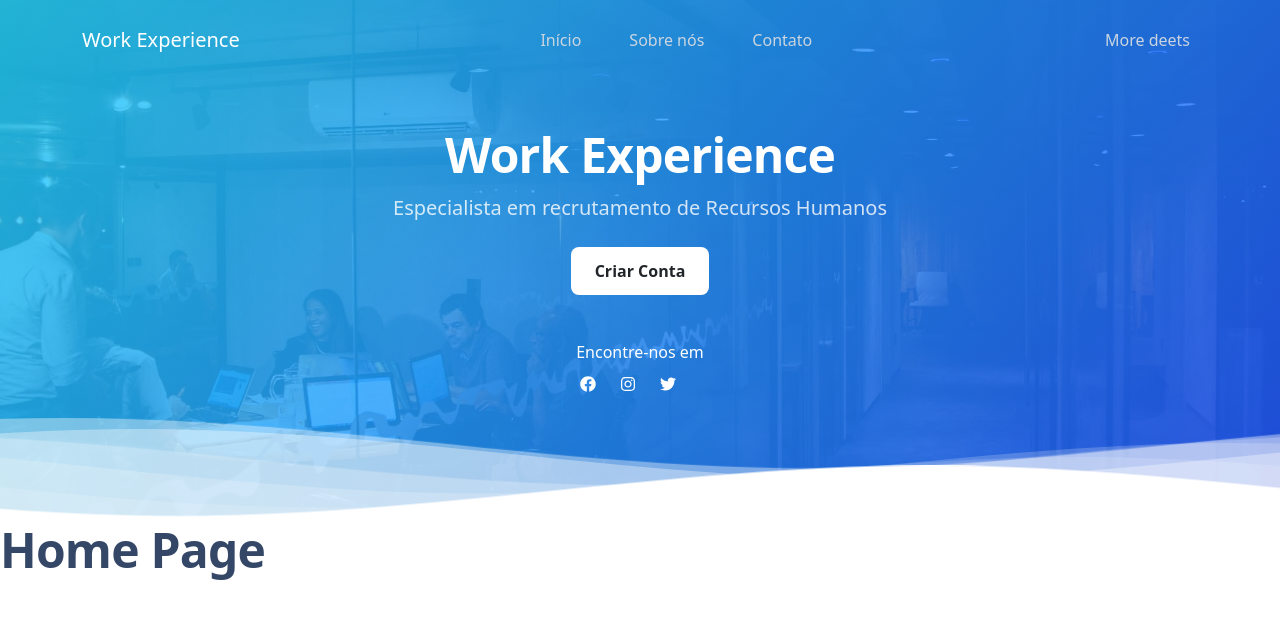
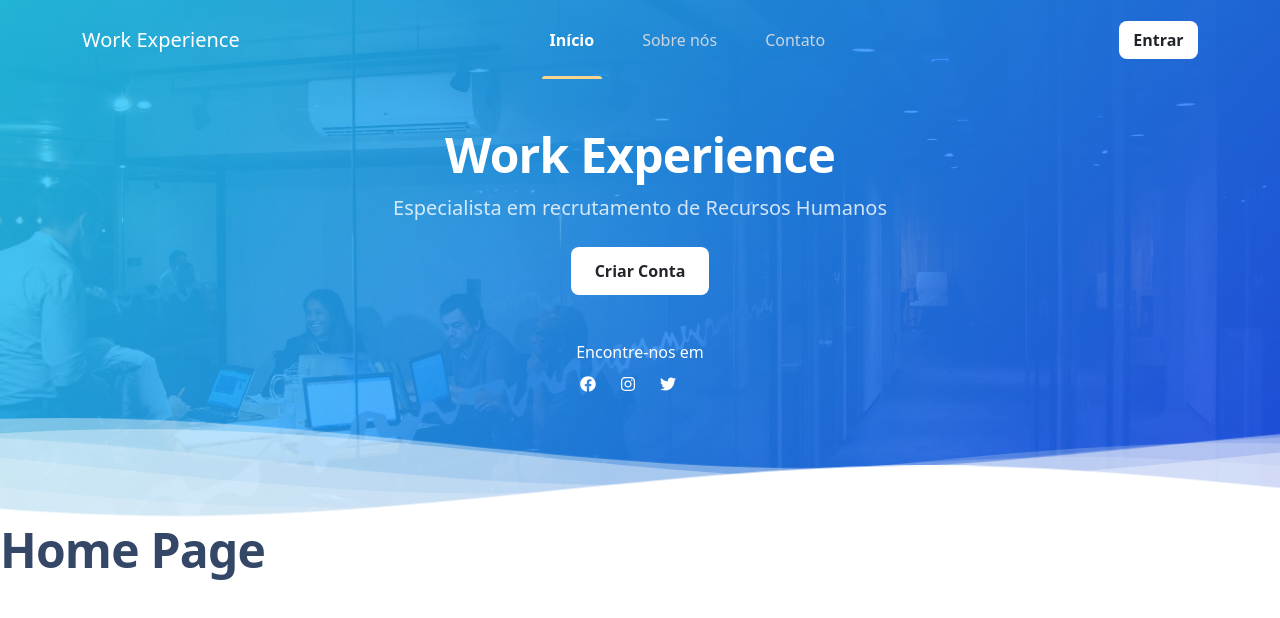
Before and after one commit to theovictor/work-experience, a React (Create React App) app: page /home in a window 1280 px wide. Shown: the top 618 px of the page. Built offline with nearby package versions, Linux system fonts and the light colour scheme; the HTML template or start-up script is replaced by a standard one.

Commit message:
navbar finalizada

```diff
--- a/src/components/Navbar/index.js
+++ b/src/components/Navbar/index.js
@@ -1,22 +1,23 @@
-import { Container, Nav, Navbar } from "react-bootstrap";
-import { Link } from "react-router-dom";
+import { NavLink } from "react-router-dom";
+import { Container, Nav, Navbar, Button } from "react-bootstrap";
 import styles from "./styles.module.scss";
 
 export function MainNavbar() {
+
   return (
     <>
-      <Navbar collapseOnSelect expand="sm" fixed="top" variant="dark" className={styles.active}>
+      <Navbar collapseOnSelect expand="sm" fixed="top" variant="dark">
         <Container>
           <Navbar.Brand>Work Experience</Navbar.Brand>
           <Navbar.Toggle aria-controls="responsive-navbar-nav" />
           <Navbar.Collapse id="responsive-navbar-nav">
             <Nav className="m-auto">
-              <Link to="/home">Início</Link>
-              <Link to="/about">Sobre nós</Link>
-              <Link to="/contact">Contato</Link>
+              <NavLink to="/home" className={isActive => styles.active + (!isActive ? "unselected" : '')}>Início</NavLink>
+              <NavLink to="/about" className={isActive => styles.active + (!isActive ? "unselected" : '')}>Sobre nós</NavLink>
+              <NavLink to="/contact" className={isActive => styles.active + (!isActive ? "unselected" : '')}>Contato</NavLink>
             </Nav>
             <Nav>
-              <Link to="/home">More deets</Link>
+              <Button className={`${styles.btn} bg-white text-dark`}>Entrar</Button>
             </Nav>
           </Navbar.Collapse>
         </Container>
--- a/src/components/Navbar/styles.module.scss
+++ b/src/components/Navbar/styles.module.scss
@@ -35,4 +35,19 @@ nav {
       background-color: var(--yellow);
     }
   }
+
+  .btn {
+    font-weight: 700;
+    color: #67748e;
+    padding: 0.45rem 0.90rem;
+    border: none;
+    border-radius: 0.5rem;
+    transition: all 0.15s ease-in;
+    &:hover {
+      transform: scale(1.03);
+      filter: brightness(0.8);
+      color: #67748e;
+      box-shadow: 0 3px 5px -1px rgba(0, 0, 0, 0.09), 0 2px 3px -1px rgba(0, 0, 0, 0.07);
+    }
+  }
 }
```
